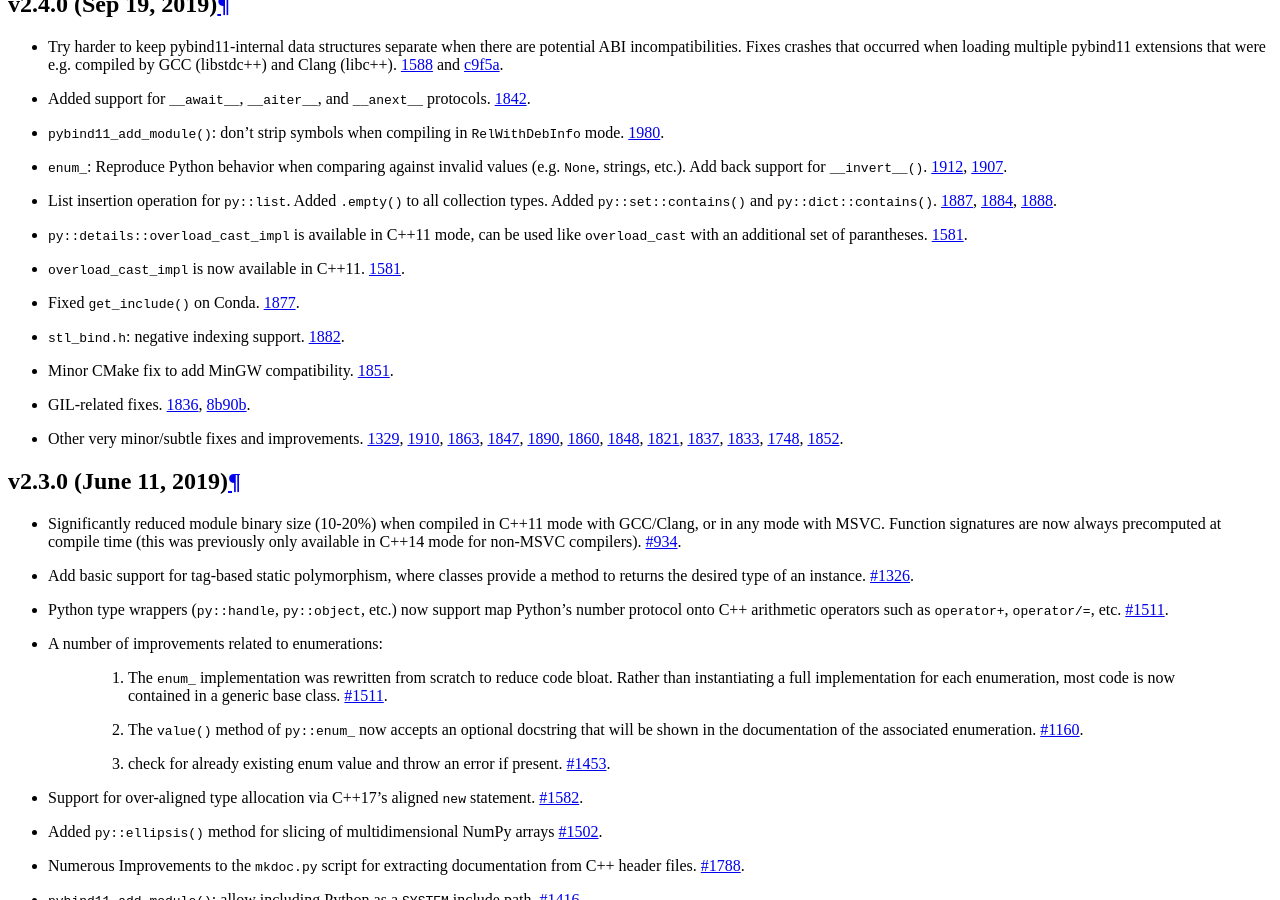
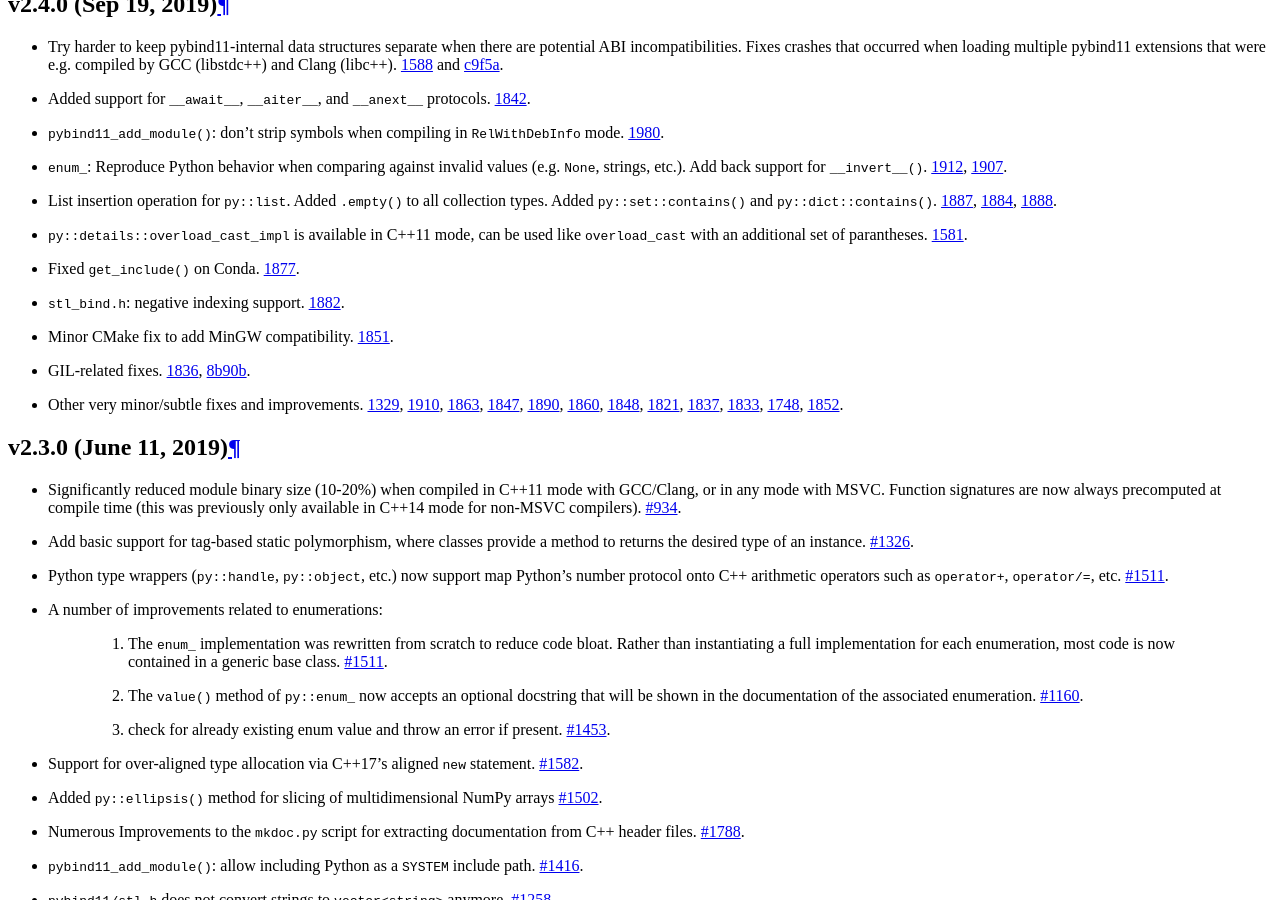
Before and after one commit to pybind/pybind11, a Sphinx documentation site: the page built from docs/changelog.rst, in a window 1280 px wide and 900 px high, scrolled down 1179 px. Built offline with Sphinx 7.4.7 and the Read the Docs theme 2.0.0, drawn with Linux system fonts in a browser that asks for light colours.

Commit message:
minor changelog cleanup
[ci skip]

```diff
--- a/docs/changelog.rst
+++ b/docs/changelog.rst
@@ -37,9 +37,6 @@
 
 * ``py::details::overload_cast_impl`` is available in C++11 mode, can be used
   like ``overload_cast`` with an additional set of parantheses.
-  `1581 <https://github.com/pybind/pybind11/pull/1581>`_.
-
-* ``overload_cast_impl`` is now available in C++11.
   `1581 <https://github.com/pybind/pybind11/pull/1581>`_.
 
 * Fixed ``get_include()`` on Conda.
```
